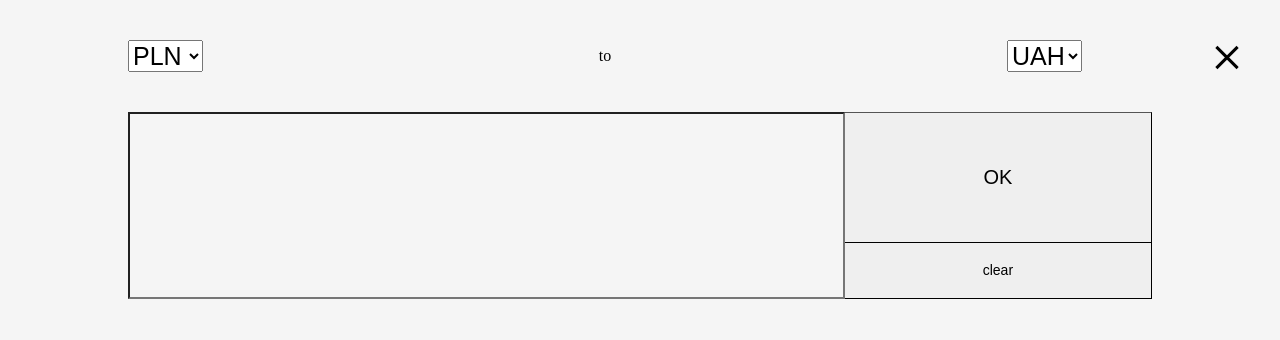
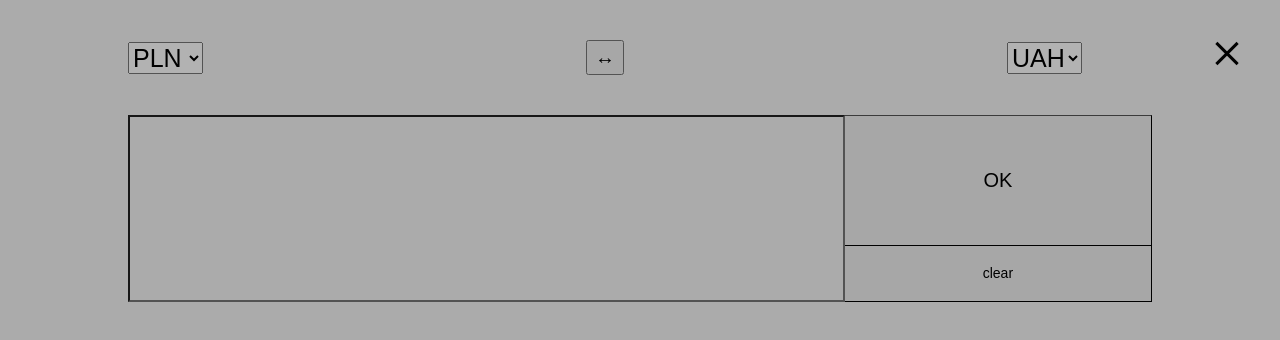
Before and after one commit to vvasilik/currency-online-v1, a website: page index.html in a window 1280 px wide. Both pictures are taken after a click on the element 1227 px from the left and 59 px from the top of the page. Drawn offline with Linux system fonts and the light colour scheme.

Commit message:
add switcher

```diff
--- a/index.html
+++ b/index.html
@@ -27,7 +27,7 @@
 				<option value="RUB">RUB</option>
 				<option selected value="PLN">PLN</option>
 			</select>
-			<span>to</span>
+			<button class="reverse">↔</button>
 			<select class="select-to">
 				<option value="EUR">EUR</option>
 				<option value="USD">USD</option>
@@ -46,6 +46,9 @@
 		<div class="row">
 			<div class="result"></div>
 		</div>
+		<div class="menu__holder">
+
+		</div>
 		<span class="menu example5"><span></span></span>
 	</section>
 	<script src="index.js"></script>
--- a/index.js
+++ b/index.js
@@ -6,6 +6,7 @@ const resEl = currency.querySelector('.result');
 const fromEl = currency.querySelector('.select-from');
 const toEl = currency.querySelector('.select-to');
 const burger = currency.querySelector('.menu');
+const reverse = currency.querySelector('.reverse');
 
 initialize();
 
@@ -38,6 +39,7 @@ function initListeners() {
 	getBtn.addEventListener('click', getCurrency);
 	clearBtn.addEventListener('click', clear);
 	burger.addEventListener('click', toggleMenu);
+	reverse.addEventListener('click', toggleCurrency);
 }
 
 function getCurrency() {
@@ -89,6 +91,14 @@ function toggleMenu() {
 	}
 }
 
+function toggleCurrency() {
+	const firstIndex = fromEl.selectedIndex;
+	const secondIndex = toEl.selectedIndex;
+
+	fromEl[secondIndex].selected = true;
+	toEl[firstIndex].selected = true;
+}
+
 function getQuery(itemFrom, itemTo) {
 	return `https://free.currencyconverterapi.com/api/v5/convert?q=${itemFrom}_${itemTo}&compact=y`;
 }
--- a/service-worker.js
+++ b/service-worker.js
@@ -1,4 +1,4 @@
-const version = 'v25';
+const version = 'v26';
 
 this.addEventListener('install', function(event) {
     event.waitUntil(
--- a/style.css
+++ b/style.css
@@ -4,7 +4,7 @@ body {
 }
 .currency {
 	position: relative;
-	padding: 0 10%;
+	padding: 5vh 10%;
 }
 .row {
 	display: flex;
@@ -13,7 +13,7 @@ body {
 	margin-bottom: 5vh;
 }
 .row:first-child {
-	margin-top: 5vh;
+	margin-top: 0;
 }
 .row.right-padding {
 	padding-right: 70px;
@@ -63,10 +63,22 @@ select {
 }
 .menu {
 	position: absolute;
-	top: 4px;
+	top: 5vh;
 	right: 38px;
 	width: 30px;
 	height: 30px;
+}
+.menu__holder {
+	display: none;
+	position: fixed;
+	left: 0;
+	top: 0;
+	right: 0;
+	bottom: 0;
+	background: rgba(0, 0, 0, .3);
+}
+._burger-active .menu__holder {
+	display: block;
 }
 .menu span {
 	margin: 0 auto;
@@ -117,3 +129,7 @@ body._burger-active  span:after {
 	-webkit-transform: rotate(-45deg); transform: rotate(-45deg);
 	-webkit-transition-delay: 0s, 0.2s; transition-delay: 0s, 0.2s;
 }
+.reverse {
+	font-size: 20px;
+	padding: 4px 7px;
+}
```
